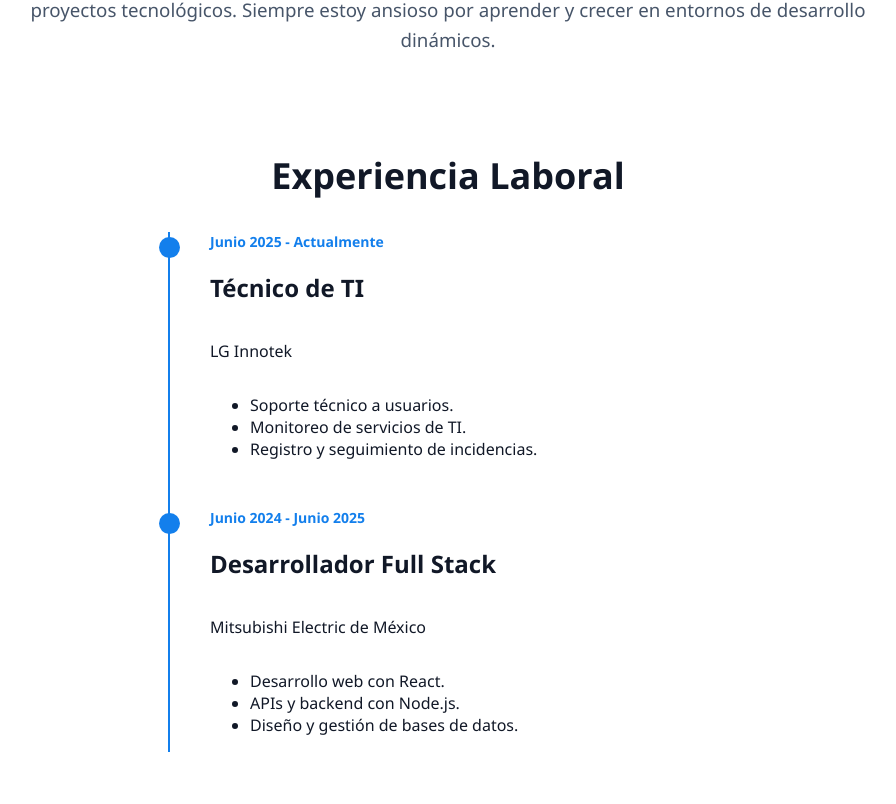
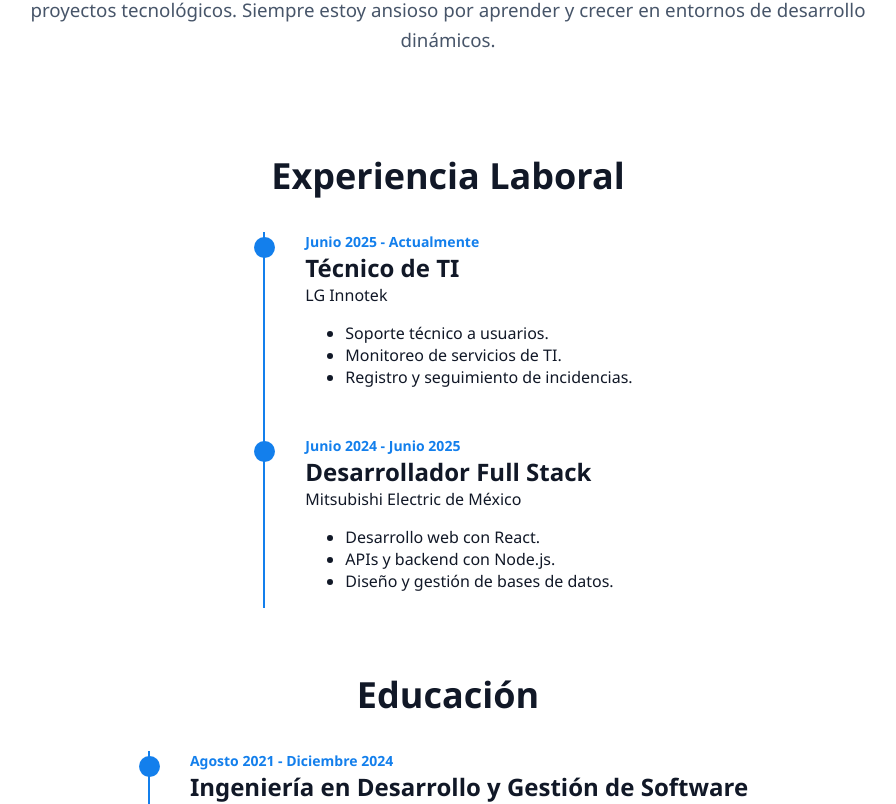
Before and after one commit to UreckChan/Portfolio, a React (Vite) app: page / in a window 1280 px wide. Shown: the part 879-1683 px from the top of the page, without its empty margins (192-1088 px from the left). Built offline with nearby package versions, Linux system fonts and the light colour scheme.

Commit message:
Sections

```diff
--- a/src/styles/index.css
+++ b/src/styles/index.css
@@ -81,7 +81,6 @@ section {
 
 .settings-section{
   max-width: 800px;
-  min-width: 70vh;
   margin: auto;
 
 }
@@ -299,6 +298,10 @@ max-width: 56rem;
   font-size: 1.5rem; /* text-sm */
   color: var(--color-text);
   font-weight: 700;
+  margin: 0;
+}
+.timeline-item p {
+  margin: 0;
 }
 
 /* En pantallas chicas */
```
